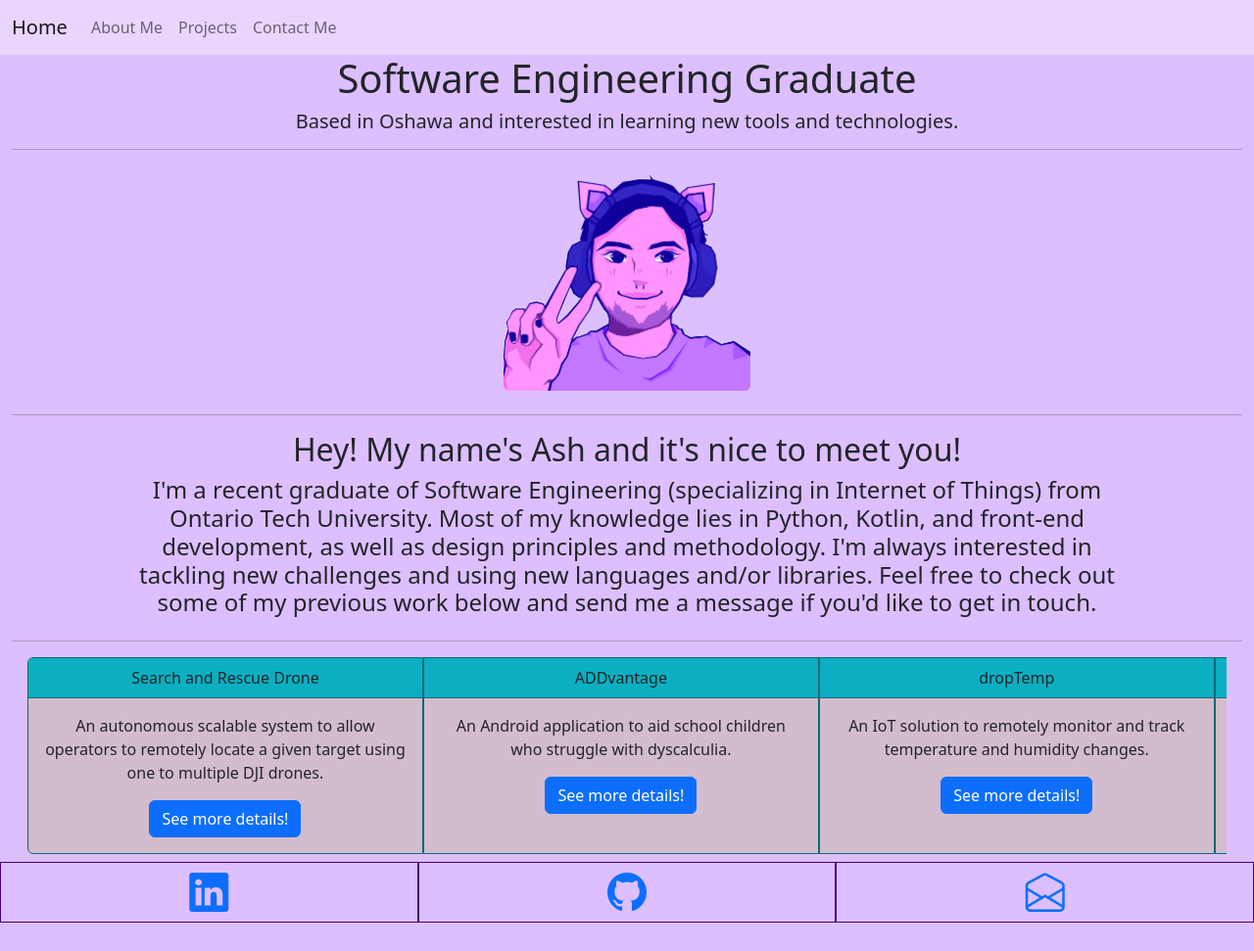
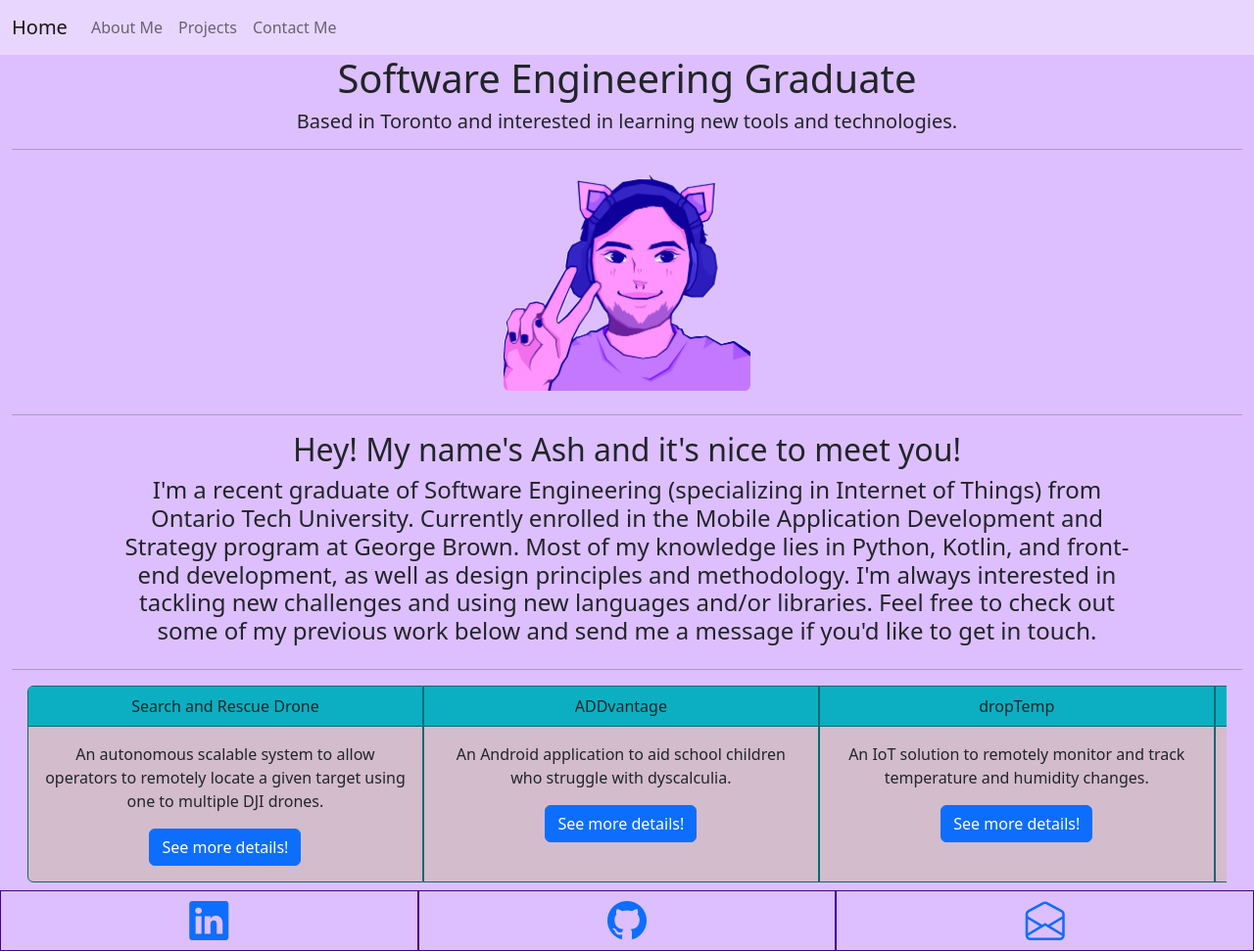
Before and after one commit to a-bisol/portfolio, a plain HTML site: page index.html in a window 1280 px wide. Shown: the whole page at 98% size. Before the commit the page ends 942 px from the top, so only its background shows below. Drawn offline with nearby package versions, Linux system fonts and the light colour scheme.

Commit message:
lil update to the bio

```diff
--- a/index.html
+++ b/index.html
@@ -34,7 +34,7 @@
 </nav>
 <div class="container-fluid text-center" id="intro">
     <h1>Software Engineering Graduate</h1>
-    <h5>Based in Oshawa and interested in learning new tools and technologies.</h5>
+    <h5>Based in Toronto and interested in learning new tools and technologies.</h5>
     <hr>
     <img src="imgs/haleyCommission_noBG.png" class="img-fluid rounded" id="pfp" width="20%"
          alt="Drawn avatar of myself wearing headphones with cat ears.">
@@ -49,7 +49,8 @@
         <div class="col">
             <h4>
                 I'm a recent graduate of Software Engineering (specializing in Internet of Things) from Ontario Tech
-                University.
+                University. Currently enrolled in the Mobile Application Development and Strategy program at George
+                Brown.
                 Most of my knowledge lies in Python, Kotlin, and front-end development, as well as design principles and
                 methodology.
                 I'm always interested in tackling new challenges and using new languages and/or libraries.
```
